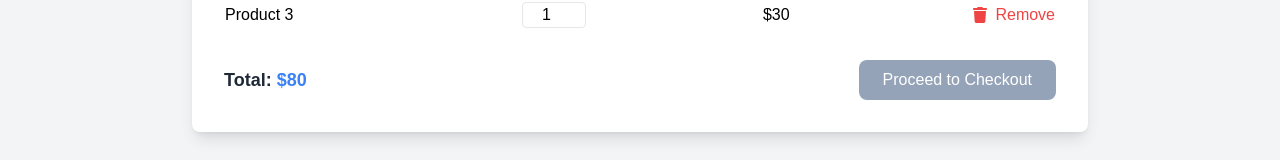
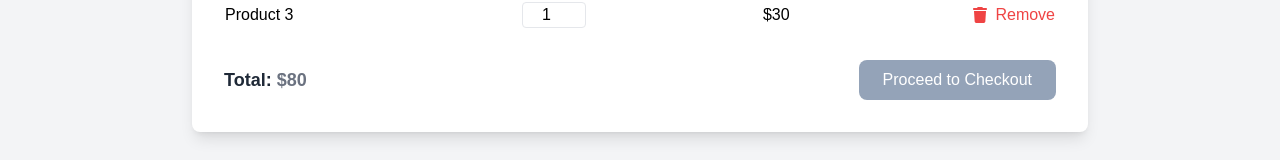
Before and after one commit to Noorjahan1/ecommerce, a Next.js app: page /ShoppingCart in a window 1280 px wide. Shown: the part 611-771 px from the top of the page. Built offline with nearby package versions, Linux system fonts and the light colour scheme.

Commit message:
revision 0.0

```diff
--- a/app/ShoppingCart/page.js
+++ b/app/ShoppingCart/page.js
@@ -74,7 +74,7 @@ export default function ShoppingCart() {
             </table>
             <div className="mt-6 flex justify-between items-center">
               <p className="text-lg font-bold text-gray-800">
-                Total: <span className="text-blue-500">${calculateTotal()}</span>
+                Total: <span className="text-gray-500">${calculateTotal()}</span>
               </p>
               <button className="bg-slate-400 text-white py-2 px-6 rounded-lg hover:bg-slate-600 transition duration-300">
                 Proceed to Checkout
--- a/app/navbar/page.js
+++ b/app/navbar/page.js
@@ -14,13 +14,13 @@ function Navbar({ isLoggedIn, onLogin, onLogout }) {
             <a href="/" className="text-white hover:text-gray-400">Home</a>
           </li>
           <li className="mr-6">
-            <a href="/shop" className="text-white hover:text-gray-400">
+            <a href="/" className="text-white hover:text-gray-400">
               <FontAwesomeIcon icon={faShop} className="mr-2" />
               Shop
             </a>
           </li>
           <li className="mr-6">
-            <a href="/shoppingCart" className="text-white hover:text-gray-400">
+            <a href="/ShoppingCart" className="text-white hover:text-gray-400">
               <FontAwesomeIcon icon={faShoppingCart} className="mr-2" />
               Shopping Cart
             </a>
```
